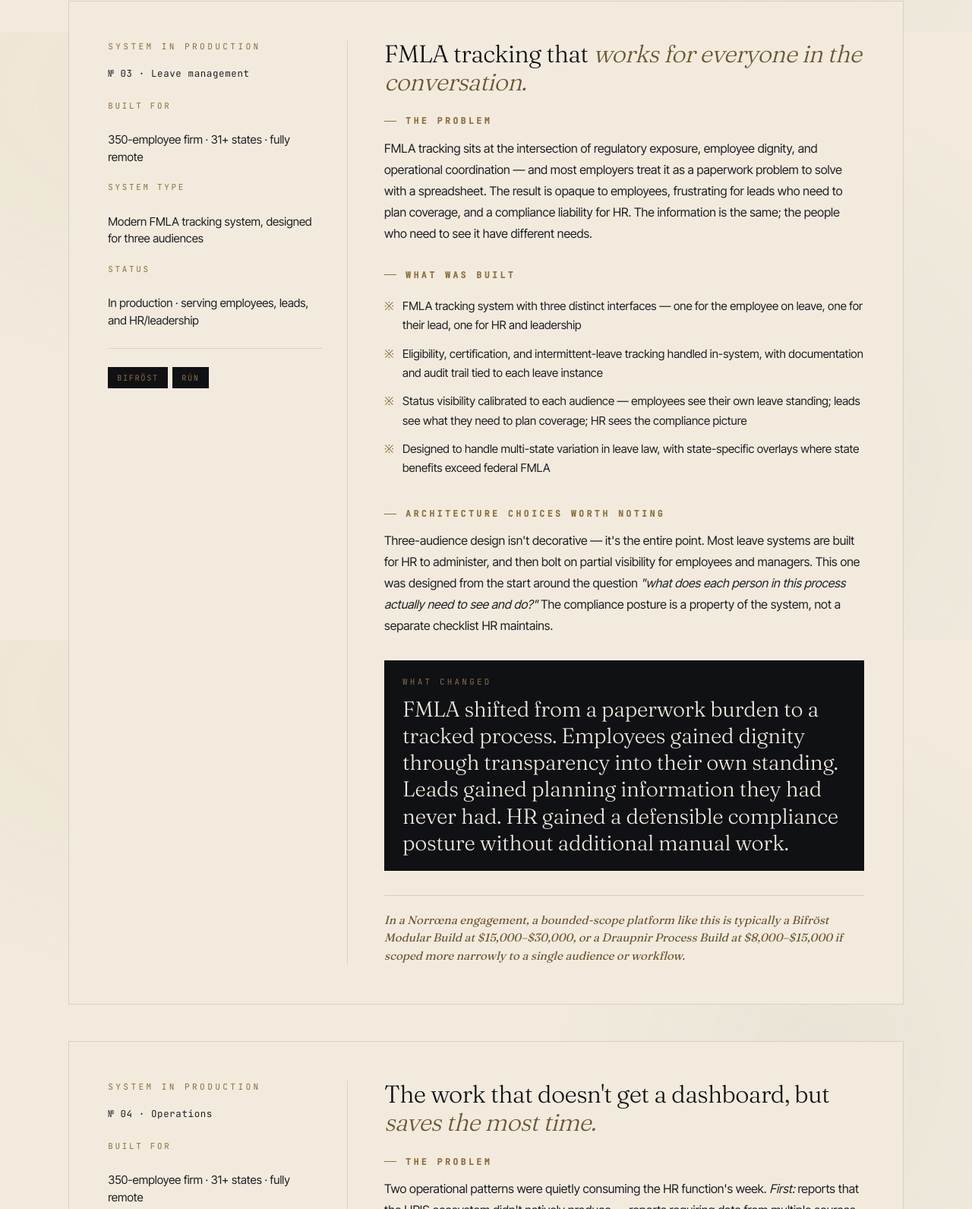
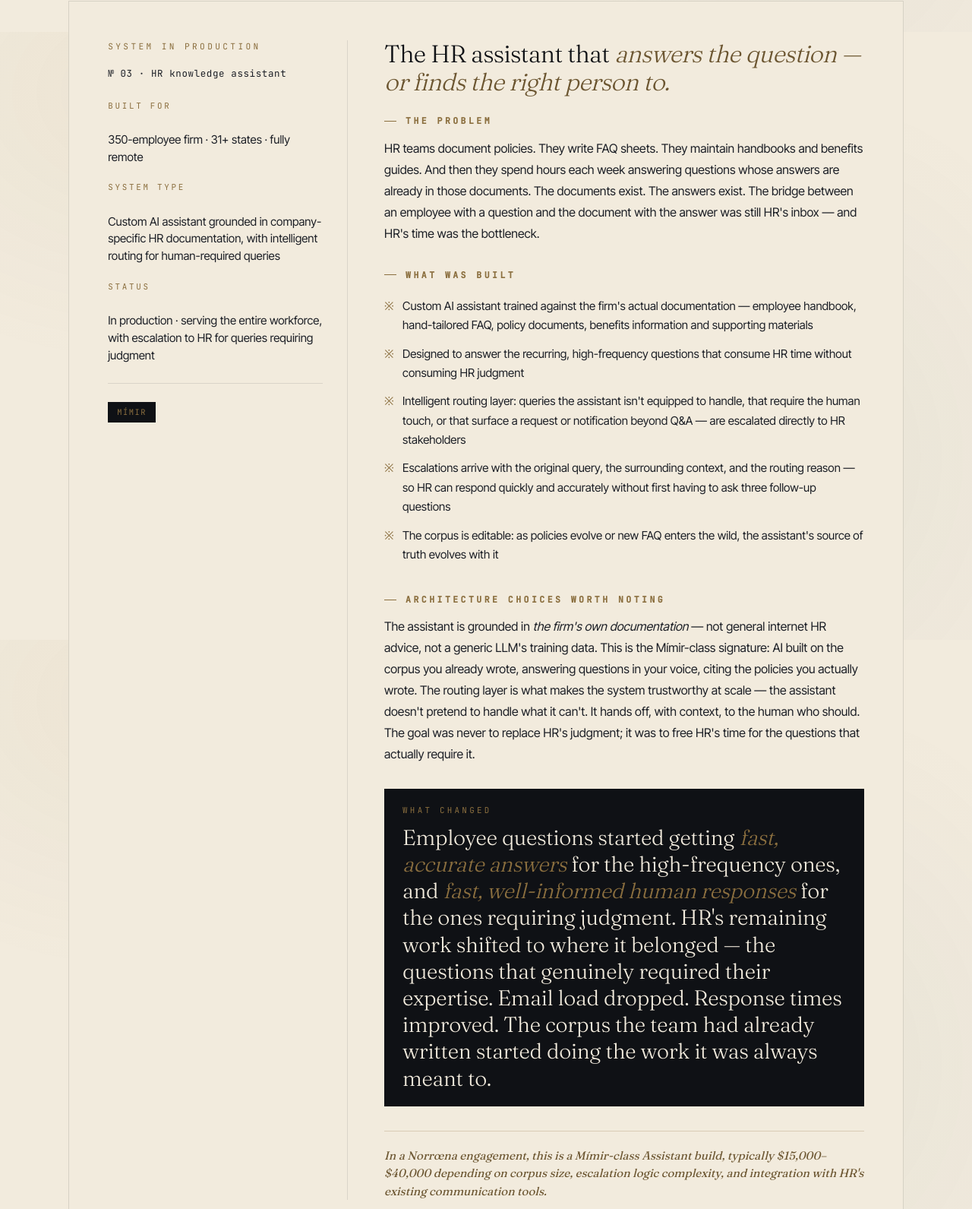
Before and after one commit to mknudson2/norroena-solutions, a website: page case-studies.html in a window 1280 px wide. Shown: the part 3958-5549 px from the top of the page at 76% size. Drawn offline with Linux system fonts and the light colour scheme.

Commit message:
updated case studies page with additional evidence for Mimir

```diff
--- a/case-studies.html
+++ b/case-studies.html
@@ -37,9 +37,6 @@
     content="Selected systems, in production. A working portfolio of HR technology in active use — built by a practitioner who also writes the code.">
   <meta name="twitter:image" content="https://norroenasolutions.com/og-image.png">
 
-  <link rel="icon" href="/favicon.ico" sizes="any">
-  <link rel="icon" href="/favicon.svg" type="image/svg+xml">
-  <link rel="apple-touch-icon" href="/apple-touch-icon.png">
 
   <link rel="stylesheet" href="assets/norroena.css">
 
@@ -685,10 +682,101 @@
         </article>
 
         <!-- ============ SYSTEM 03 ============ -->
+        <article class="case scroll-reveal" data-pillars="mimir">
+          <aside class="case-meta">
+            <div class="case-label">System in production</div>
+            <div class="case-id">№ 03 · HR knowledge assistant</div>
+            <dl>
+              <dt>Built for</dt>
+              <dd>350-employee firm · 31+ states · fully remote</dd>
+
+              <dt>System type</dt>
+              <dd>Custom AI assistant grounded in company-specific HR documentation, with intelligent routing for
+                human-required queries</dd>
+
+              <dt>Status</dt>
+              <dd>In production · serving the entire workforce, with escalation to HR for queries requiring judgment
+              </dd>
+            </dl>
+            <div class="case-pillars">
+              <span class="case-pillar-tag">Mímir</span>
+            </div>
+          </aside>
+
+          <div class="case-body">
+            <h3>The HR assistant that <em>answers the question — or finds the right person to.</em></h3>
+
+            <div class="case-section">
+              <h4>The problem</h4>
+              <p>
+                HR teams document policies. They write FAQ sheets. They maintain
+                handbooks and benefits guides. And then they spend hours each week
+                answering questions whose answers are already in those documents.
+                The documents exist. The answers exist. The bridge between an
+                employee with a question and the document with the answer was
+                still HR's inbox — and HR's time was the bottleneck.
+              </p>
+            </div>
+
+            <div class="case-section">
+              <h4>What was built</h4>
+              <ul>
+                <li>Custom AI assistant trained against the firm's actual documentation — employee handbook,
+                  hand-tailored FAQ, policy documents, benefits information and supporting materials</li>
+                <li>Designed to answer the recurring, high-frequency questions that consume HR time without consuming HR
+                  judgment</li>
+                <li>Intelligent routing layer: queries the assistant isn't equipped to handle, that require the human
+                  touch, or that surface a request or notification beyond Q&amp;A — are escalated directly to HR
+                  stakeholders</li>
+                <li>Escalations arrive with the original query, the surrounding context, and the routing reason — so HR
+                  can respond quickly and accurately without first having to ask three follow-up questions</li>
+                <li>The corpus is editable: as policies evolve or new FAQ enters the wild, the assistant's source of
+                  truth evolves with it</li>
+              </ul>
+            </div>
+
+            <div class="case-section">
+              <h4>Architecture choices worth noting</h4>
+              <p>
+                The assistant is grounded in <em>the firm's own documentation</em> —
+                not general internet HR advice, not a generic LLM's training data.
+                This is the Mímir-class signature: AI built on the corpus you
+                already wrote, answering questions in your voice, citing the
+                policies you actually wrote. The routing layer is what makes the
+                system trustworthy at scale — the assistant doesn't pretend to
+                handle what it can't. It hands off, with context, to the human
+                who should. The goal was never to replace HR's judgment; it was
+                to free HR's time for the questions that actually require it.
+              </p>
+            </div>
+
+            <div class="case-outcome">
+              <div class="label">What changed</div>
+              <div class="figure">
+                Employee questions started getting <em>fast, accurate answers</em>
+                for the high-frequency ones, and <em>fast, well-informed human
+                  responses</em> for the ones requiring judgment. HR's remaining
+                work shifted to where it belonged — the questions that genuinely
+                required their expertise. Email load dropped. Response times
+                improved. The corpus the team had already written started doing
+                the work it was always meant to.
+              </div>
+            </div>
+
+            <p class="case-engagement-parallel">
+              <em>In a Norrœna engagement, this is a Mímir-class Assistant
+                build, typically $15,000–$40,000 depending on corpus size,
+                escalation logic complexity, and integration with HR's existing
+                communication tools.</em>
+            </p>
+          </div>
+        </article>
+
+        <!-- ============ SYSTEM 04 ============ -->
         <article class="case scroll-reveal" data-pillars="bifrost run">
           <aside class="case-meta">
             <div class="case-label">System in production</div>
-            <div class="case-id">№ 03 · Leave management</div>
+            <div class="case-id">№ 04 · Leave management</div>
             <dl>
               <dt>Built for</dt>
               <dd>350-employee firm · 31+ states · fully remote</dd>
@@ -767,11 +855,11 @@
           </div>
         </article>
 
-        <!-- ============ SYSTEM 04 ============ -->
+        <!-- ============ SYSTEM 05 ============ -->
         <article class="case scroll-reveal" data-pillars="draupnir">
           <aside class="case-meta">
             <div class="case-label">System in production</div>
-            <div class="case-id">№ 04 · Operations</div>
+            <div class="case-id">№ 05 · Operations</div>
             <dl>
               <dt>Built for</dt>
               <dd>350-employee firm · 31+ states · fully remote</dd>
```
Also changed, not shown: CLAUDE.md (+25 -13 lines).
